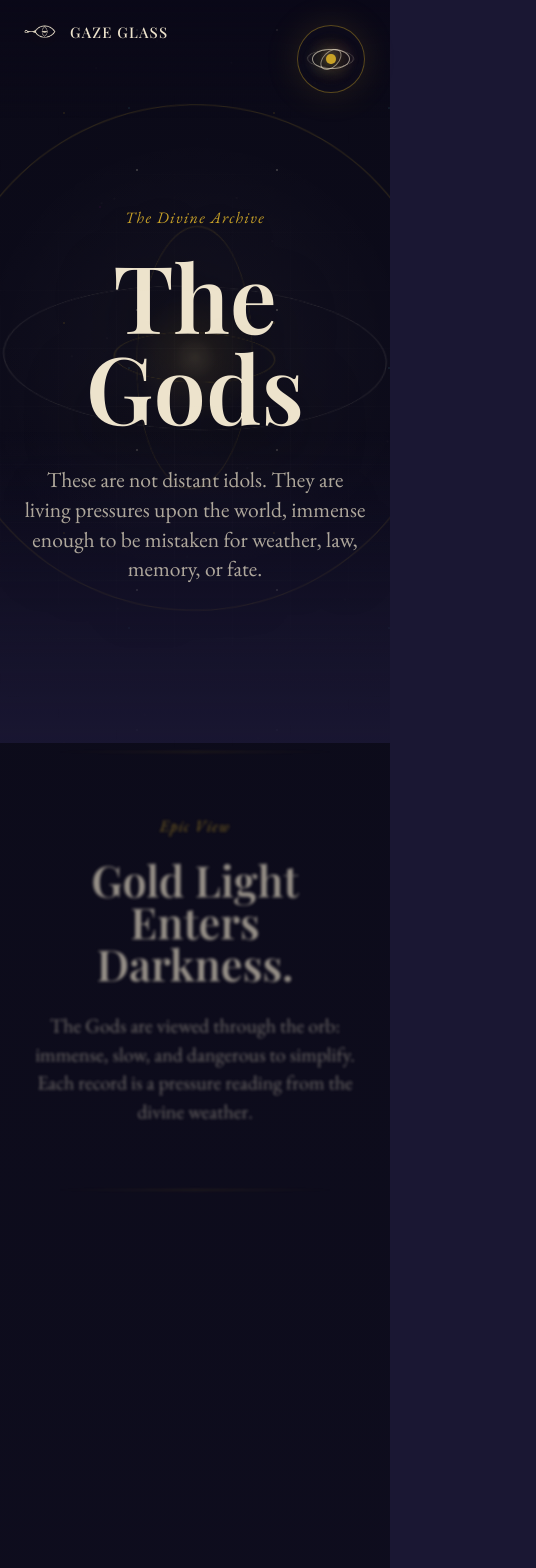
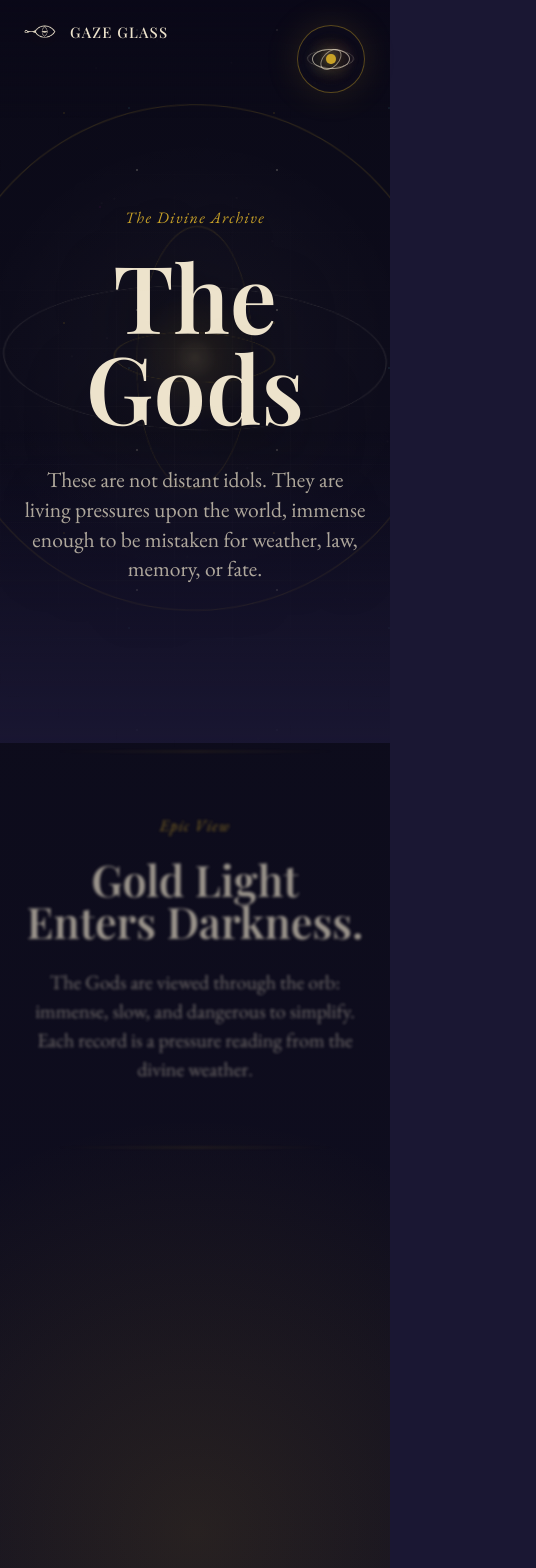
Before and after one commit to UniqueMarkMichael/GazeGlass, a Next.js app: page /the-gods in a window 390 px wide. Shown: the top 1568 px of the page, 536 px wide, since content can reach past the window. Built offline with nearby package versions, Linux system fonts and the light colour scheme.

Commit message:
Mobile God Text Alignment

```diff
--- a/app/globals.css
+++ b/app/globals.css
@@ -3823,6 +3823,10 @@ dd {
 }
 
 @media (max-width: 820px) {
+  :root {
+    --page-gutter: 22px;
+  }
+
   .section {
     padding: 62px 0;
   }
@@ -3922,14 +3926,50 @@ dd {
 
   .split {
     grid-template-columns: 1fr;
+    gap: 34px;
   }
 
   .lineage {
     grid-template-columns: 1fr;
+    gap: 18px;
+    width: 100%;
+    min-width: 0;
+    text-align: left;
   }
 
   .lineage figure {
-    width: min(100%, 320px);
+    width: min(100%, 340px);
+    justify-self: center;
+  }
+
+  .lineage > div,
+  .spirit-record,
+  .god-record > div,
+  .record-body,
+  .mortal-observation > div,
+  .incident-card > div {
+    min-width: 0;
+    max-width: 100%;
+    overflow-wrap: break-word;
+  }
+
+  .lineage span,
+  .spirit-record span,
+  .record-body p,
+  .record-body dd,
+  .mortal-observation p:not(.eyebrow),
+  .incident-card p {
+    display: block;
+    max-width: 100%;
+  }
+
+  .lineage h3,
+  .spirit-record h3,
+  .god-record h2,
+  .mortal-observation h2,
+  .incident-card h3 {
+    max-width: 100%;
+    overflow-wrap: break-word;
   }
 
   .spirit-grid {
@@ -3989,6 +4029,21 @@ dd {
   .god-index,
   .god-record {
     grid-template-columns: 1fr;
+    max-width: 100%;
+  }
+
+  .god-index {
+    width: min(100% - var(--page-gutter) - var(--page-gutter), 560px);
+  }
+
+  .god-record {
+    display: block;
+    width: 100%;
+    justify-items: stretch;
+  }
+
+  .god-record > * {
+    width: 100%;
   }
 
   .mortal-hero,
@@ -4029,9 +4084,29 @@ dd {
   }
 
   .god-plate {
-    width: min(360px, calc(100vw - var(--page-gutter) - var(--page-gutter)));
+    width: min(100%, 360px);
     max-width: 100%;
+    margin: 0 auto 22px;
     justify-self: center;
+  }
+
+  .god-record {
+    gap: 22px;
+    padding: 46px 0;
+  }
+
+  .god-record .record-body {
+    grid-column: 1 / -1;
+  }
+
+  .god-record .eyebrow,
+  .god-record h2,
+  .record-body {
+    text-align: left;
+  }
+
+  .record-body .station {
+    margin-bottom: 18px;
   }
 
   .god-index a {
--- a/app/layout.tsx
+++ b/app/layout.tsx
@@ -1,6 +1,13 @@
-import type { Metadata } from "next";
+import type { Metadata, Viewport } from "next";
 import { JsonLd } from "./components/JsonLd";
 import "./globals.css";
+
+export const viewport: Viewport = {
+  width: "device-width",
+  initialScale: 1,
+  maximumScale: 5,
+  viewportFit: "cover",
+};
 
 export const metadata: Metadata = {
   metadataBase: new URL("https://www.gazeglass.com"),
```
